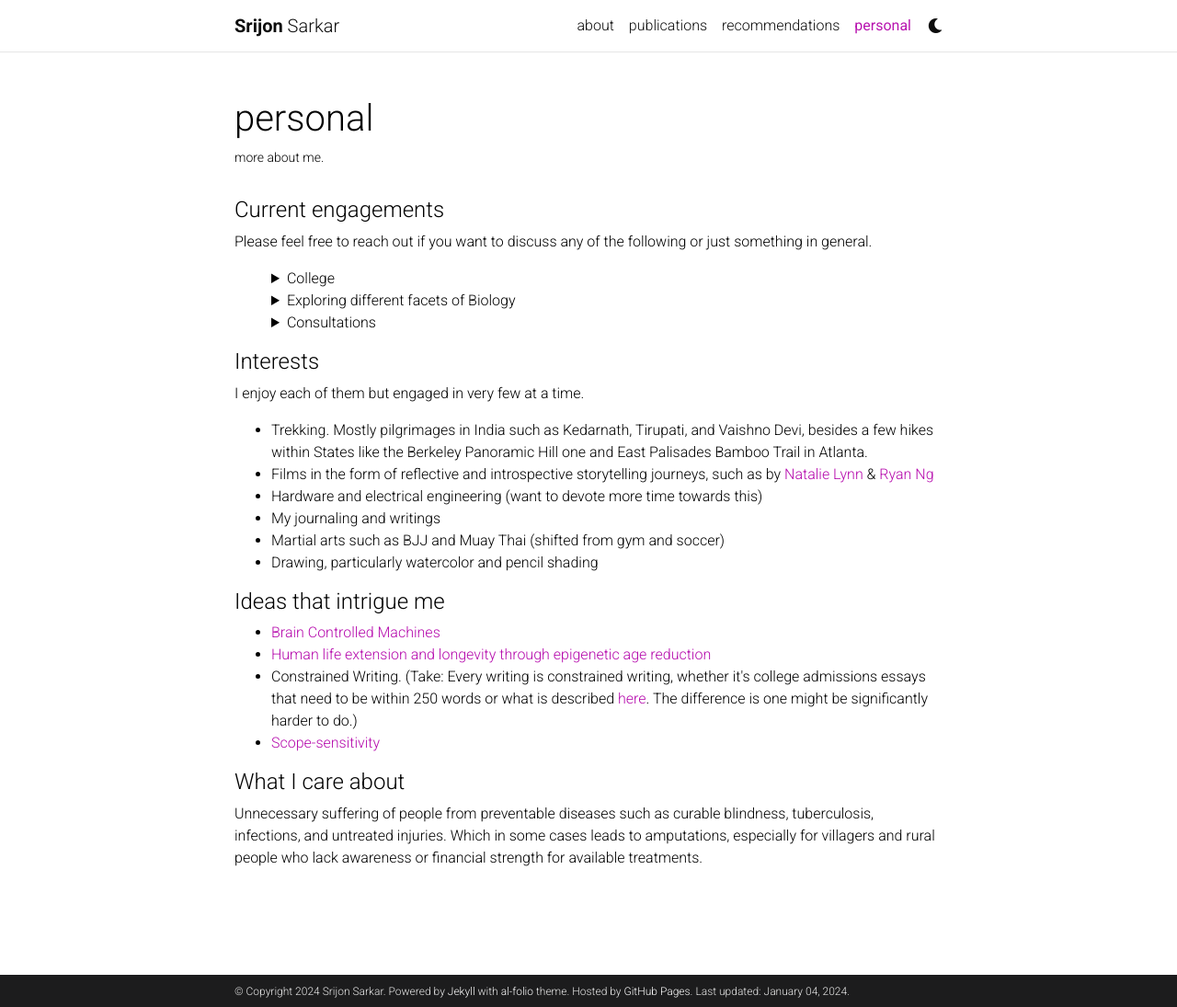
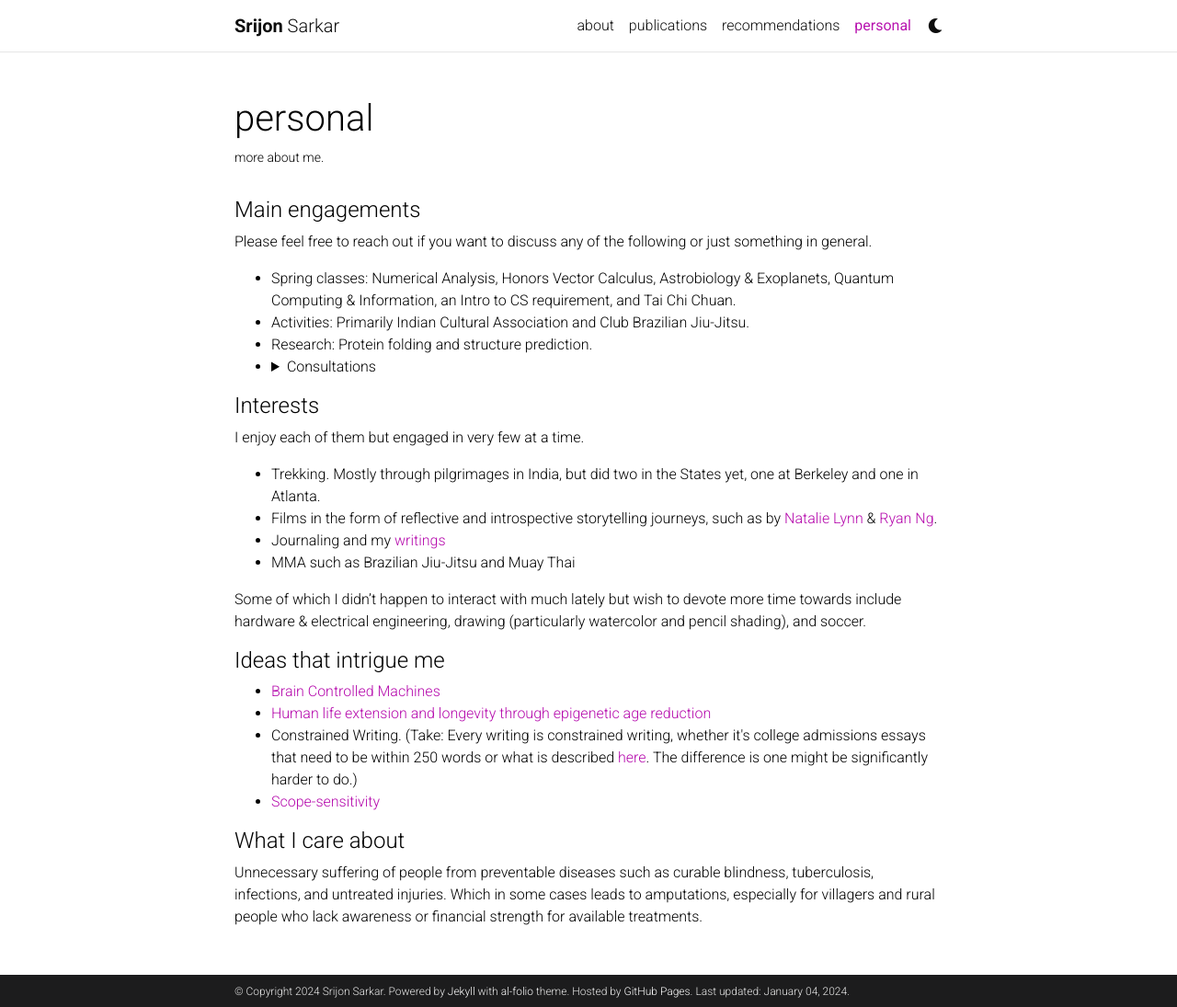
Before and after one commit to sarkarsrijon/sarkarsrijon.github.io, a Jekyll site: the page built from _pages/personal.md, in a window 1280 px wide and 1095 px high. Shown: the whole window at 92% size. Built offline with Jekyll 4.4.1, drawn with Linux system fonts in a browser that asks for light colours; comment, search, counter and statistics services are not loaded; a style sheet for code colours, icons or effects is not loaded.

Commit message:
Update personal.md

```diff
--- a/_pages/personal.md
+++ b/_pages/personal.md
@@ -7,42 +7,31 @@ nav_order: 8
 nav: true
 ---
 
-#### Current engagements
+#### Main engagements
 
 Please feel free to reach out if you want to discuss any of the following or just something in general.
 
 <ul>
-<details>
-  <summary> College </summary>
-  <ul>
-    <li>Abstract linear algebra, differential equations, microeconomics, physics lab (classical mechanics and thermodynamics), digital creative writing (this class actually gave me the chance to write on a lot of things that I always wanted to write about). </li>
-    <li>Alongside, a few clubs such as the Indian Cultural Association and Club Brazilian Jiu-Jitsu, pursuing my protein modeling research, Putnam prep, and finally, taking Qubit by Qubit's quantum computing course.</li>
-  </ul>
-</details>
-
-
-<details>
-  <summary> Exploring different facets of Biology </summary>
-Cancer systems, Longevity, Augmented animals, Neuro, etc.
-</details>
-
-<details>
+<li>Spring classes: Numerical Analysis, Honors Vector Calculus, Astrobiology & Exoplanets, Quantum Computing & Information, an Intro to CS requirement, and Tai Chi Chuan. </li>
+<li>Activities: Primarily Indian Cultural Association and Club Brazilian Jiu-Jitsu. </li>
+<li>Research: Protein folding and structure prediction. </li>
+<li><details>
   <summary> Consultations </summary>
 Lately, I've been having some really interesting conversations! Specifically, I've been chatting with people and organizations about supporting early career researchers, fostering math communities, and exploring <a href='https://twitter.com/srijonrick/status/1643713147583471616?s=20'>gap year experiences</a>. In the past, I've had the pleasure of collaborating with organizations such as the AI Alignment Awards (formerly The Turing Prize), Emergent Ventures India, Scaler, Effective Thesis, Jane Street, and others on these topics. I've also been mentoring students on article publication and the Spirit of Ramanujan Fellowship, which has been a lot of fun.
-</details>
+</details></li>
 </ul>
 
 #### Interests
 I enjoy each of them but engaged in very few at a time.
 
 <ul>
-<li>Trekking. Mostly pilgrimages in India such as Kedarnath, Tirupati, and Vaishno Devi, besides a few hikes within States like the Berkeley Panoramic Hill one and East Palisades Bamboo Trail in Atlanta.</li>
-<li> Films in the form of reflective and introspective storytelling journeys, such as by <a href='https://www.youtube.com/@nataliexlynn'>Natalie Lynn</a> & <a href='https://www.youtube.com/@RyanNgFilms'>Ryan Ng</a></li>
-<li>Hardware and electrical engineering (want to devote more time towards this)</li>
-<li>My journaling and writings </li>
-<li> Martial arts such as BJJ and Muay Thai (shifted from gym and soccer) </li>
-<li>Drawing, particularly watercolor and pencil shading</li>
+<li>Trekking. Mostly through pilgrimages in India, but did two in the States yet, one at Berkeley and one in Atlanta.</li>
+<li>Films in the form of reflective and introspective storytelling journeys, such as by <a href='https://www.youtube.com/@nataliexlynn'>Natalie Lynn</a> & <a href='https://www.youtube.com/@RyanNgFilms'>Ryan Ng</a>.</li>
+<li>Journaling and my <a href='https://srijonsarkar.substack.com/'>writings</a> </li>
+<li>MMA such as Brazilian Jiu-Jitsu and Muay Thai </li>
 </ul>
+
+Some of which I didn't happen to interact with much lately but wish to devote more time towards include hardware & electrical engineering, drawing (particularly watercolor and pencil shading), and soccer.
 
 #### Ideas that intrigue me
 
```
